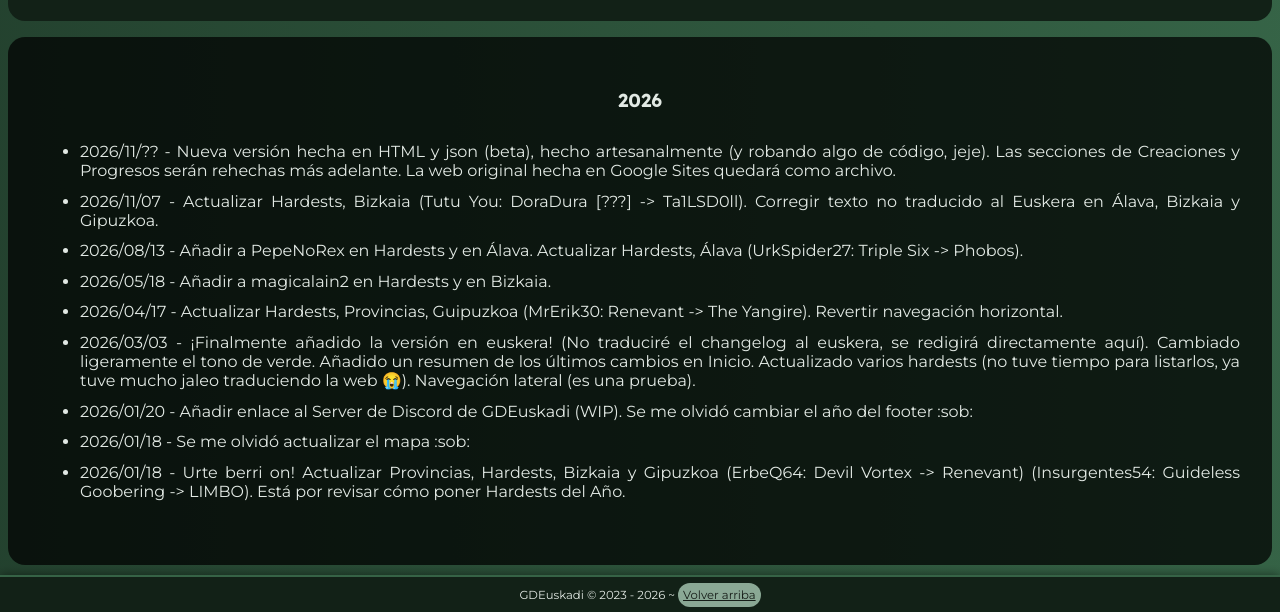
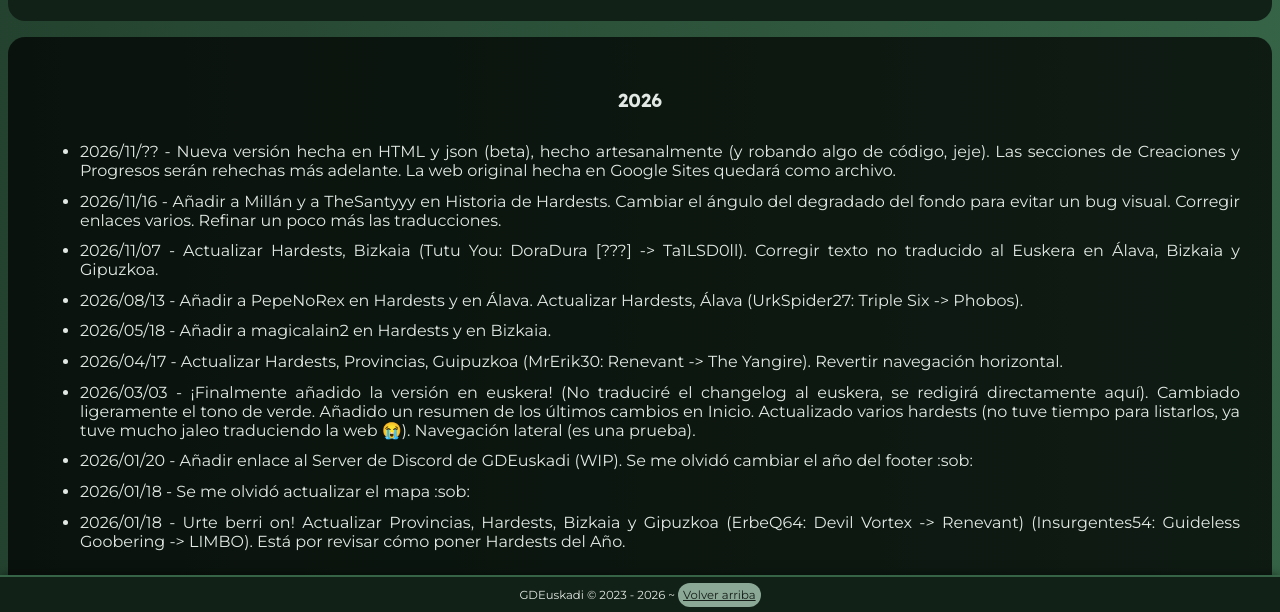
Before and after one commit to GD-Eus/webgunea, a plain HTML site: page changelog.html in a window 1280 px wide. Shown: the part 186-798 px from the top of the page. Drawn offline with nearby package versions, Linux system fonts and the light colour scheme.

Commit message:
Update changelog with recent entries

```diff
--- a/changelog.html
+++ b/changelog.html
@@ -66,6 +66,7 @@
             <div class="centre">
                 <ul class="changelog-list">
                     <li>2026/11/?? - Nueva versión hecha en HTML y json (beta), hecho artesanalmente (y robando algo de código, jeje). Las secciones de Creaciones y Progresos serán rehechas más adelante. La web original hecha en Google Sites quedará como archivo.</li>
+                    <li>2026/11/16 - Añadir a Millán y a TheSantyyy en Historia de Hardests. Cambiar el ángulo del degradado del fondo para evitar un bug visual. Corregir enlaces varios. Refinar un poco más las traducciones.</li>
                     <li>2026/11/07 - Actualizar Hardests, Bizkaia (Tutu You: DoraDura [???] -> Ta1LSD0ll). Corregir texto no traducido al Euskera en Álava, Bizkaia y Gipuzkoa.</li>
                     <li>2026/08/13 - Añadir a PepeNoRex en Hardests y en Álava. Actualizar Hardests, Álava (UrkSpider27: Triple Six -> Phobos).</li>
                     <li>2026/05/18 - Añadir a magicalain2 en Hardests y en Bizkaia.</li>
```
